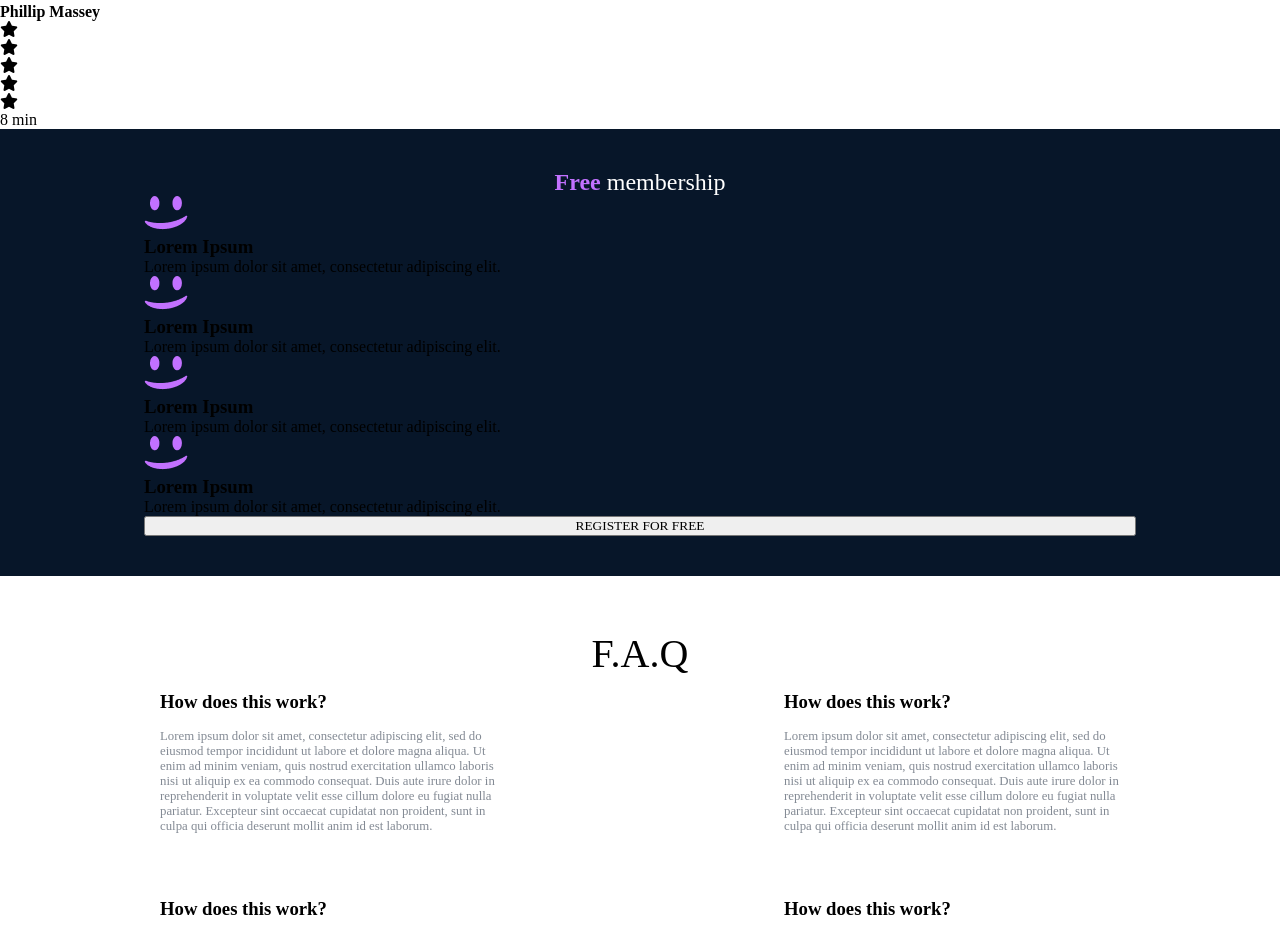
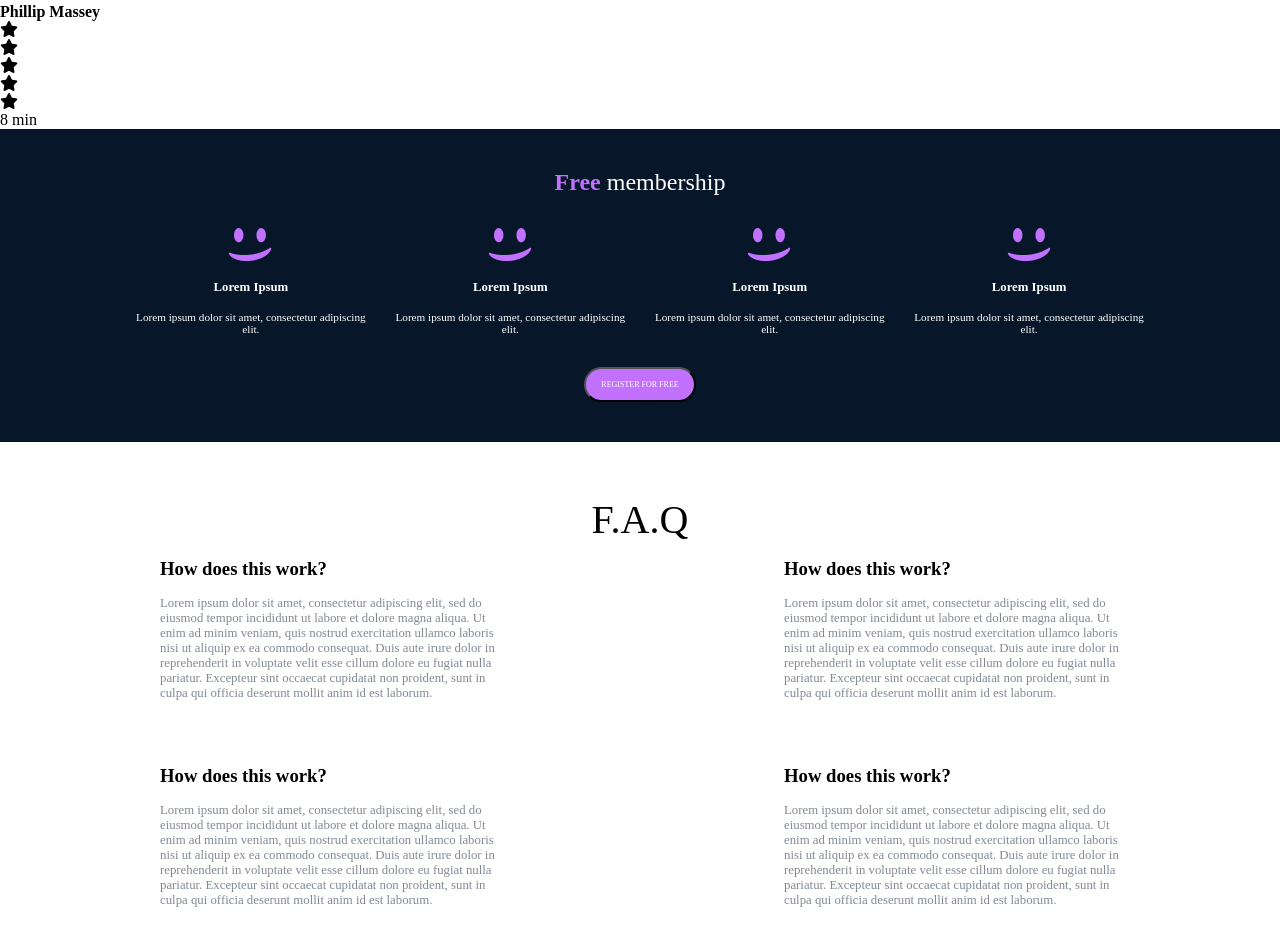
Before and after one commit to Elykplime/alx_html_css, a plain HTML site: page css_advanced/index.html in a window 1280 px wide. Shown: the part 1816-2745 px from the top of the page. Drawn offline with Linux system fonts and the light colour scheme.

Commit message:
chnages made to styles file

```diff
--- a/css_advanced/styles.css
+++ b/css_advanced/styles.css
@@ -9,7 +9,9 @@
     background-color: rgba(7, 22, 41, 1);
     display: flex;
     flex-direction: column;
-    padding: 2.5rem 9rem;
+    padding: 2.5rem 8rem;
+    gap: 2rem;
+    align-items: center;
 }
 
 .membership_section h2 {
@@ -18,12 +20,49 @@
     font-weight: 100;
 }
 
+.membership_container {
+    display: flex;
+    justify-content: space-between;
+    width: 100%;
+}
+
 .membership_section h2 span {
     text-align: center;
-    color: rgba(194, 113, 255, 1);
+    color: #c271ff;
     font-weight: bold;
 }
 
+.membership{
+    width: 24%;
+    display: flex;
+    flex-direction: column;
+    align-items: center;
+    gap: 1rem;
+}
+
+.membership h3 {
+    color: white;
+    font-size: .8rem;
+    font-weight: 600;
+}
+
+.membership p {
+    text-align: center;
+    color: white;
+    font-size: .7rem;
+    font-weight: 300;
+
+}
+
+.register_button {
+    background-color: #c271ff;
+    width: 7rem;
+    border-radius: 50rem;
+    font-size: .5rem;
+    color: white;
+    padding: .7rem .5rem;
+
+}
 
 
 /* membership_section ends here */
```
